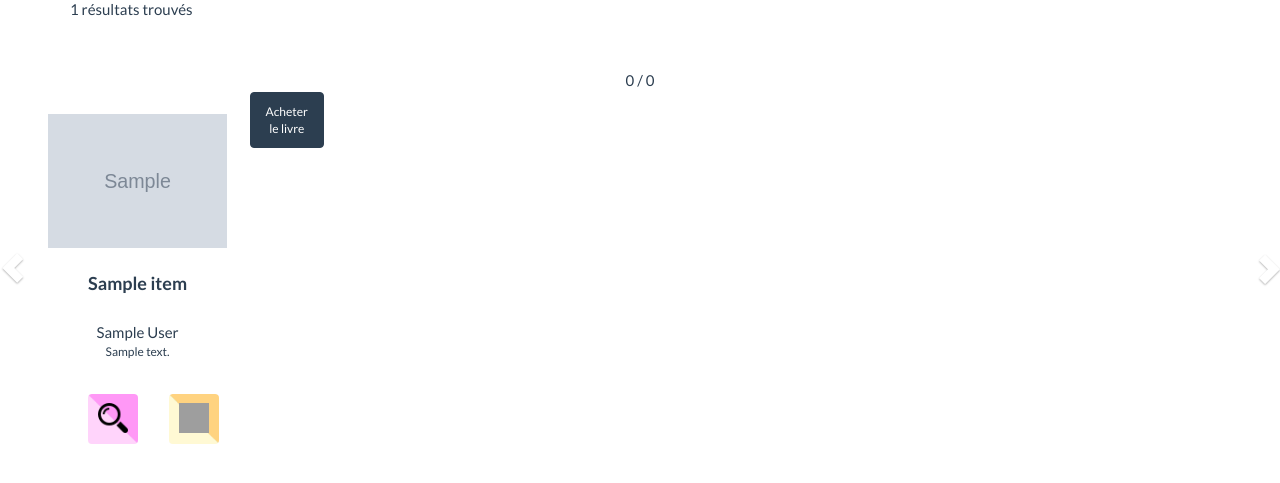
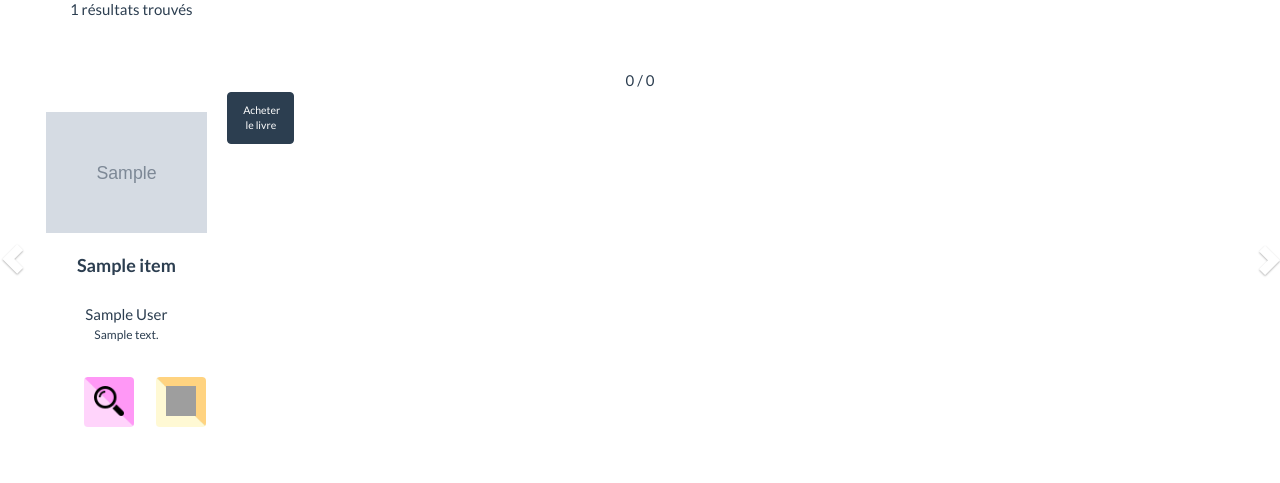
Before and after one commit to franck-roland/kooblit, a Django app: template templates/search_result.html in a window 1280 px wide. Shown: the part 61-544 px from the top of the page. Run offline with Django 3.2, Linux system fonts and the light colour scheme; the template is opened without the code that fills it: most values are stand-ins (such as "Sample title", 1, 10 or a date in 2020); grey boxes marked "Sample" are stand-in pictures; parts of the project's set-up code (start-up, migrations or seed data) failed here and were passed over; some libraries are stand-ins or nearby versions; grey boxes are pictures that could not be loaded.

Commit message:
Amelioration bis

```diff
--- a/templates/search_result.html
+++ b/templates/search_result.html
@@ -54,7 +54,7 @@
         <div class="img_container2 col-3 col-sm-3 col-lg-3 col-xs-6" style="background-image:url('{% static 'img/empty_gallery.png' %}');padding:0;">
             <!-- <a href="{{ item.2 }}"><img class="img-responsive img_res" src="{% static "img/empty_gallery.png" %}" alt='{{ item.0 }}' /></a> -->
         {% endif %}
-          <div class="img_container2 col-10 col-sm-10 col-lg-10 col-xs-10" style='padding:0;text-align:center;' >
+          <div class="img_container2 col-9 col-sm-9 col-lg-9 col-xs-9" style='padding:0;text-align:center;' >
             <div class="repre_image" style="text-align:center;margin:auto;background-image:url('{{ item.image }}');">
             <!-- <img src="{{ item.image }}" width="80%" height="80%"> -->
             <!-- <span>zpoekf</span> -->
@@ -85,9 +85,9 @@
             </div>
             </div>
           </div>
-          <div class="img_container2 col-2 col-sm-2 col-lg-2 col-xs-2" style='padding:0;text-align:center;' >
+          <div class="img_container2 col-3 col-sm-3 col-lg-3 col-xs-3" style='padding:0;text-align:center;' >
             <a href="{{item.DetailPageURL}}">
-                <button type="button" class="btn btn-primary" style="font-size:0.8em;"> Acheter<br/> le livre</button>
+                <button type="button" class="btn btn-primary" style="font-size:0.7em;width:100%"> Acheter<br/> le livre</button>
               </a>
           </div>
         </div>
```
